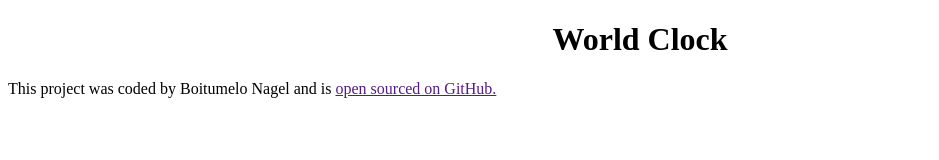
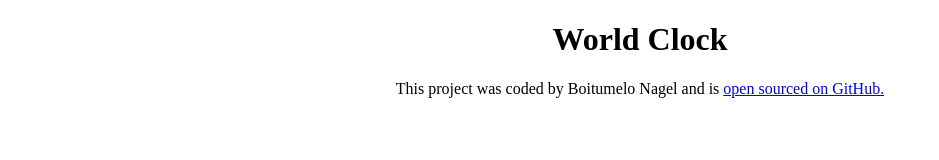
Before and after one commit to SegoMelo/World-Clock-, a plain HTML site: page index.html in a window 1280 px wide. Shown: the whole page, without its empty margins (0-939 px from the left). Drawn offline with Linux system fonts and the light colour scheme.

Commit message:
added the link to the GitHub repository

```diff
--- a/css/style.css
+++ b/css/style.css
@@ -1,3 +1,6 @@
 h1 {
    text-align: center;
 }
+footer {
+    text-align: center;
+}
--- a/index.html
+++ b/index.html
@@ -10,7 +10,7 @@
     <h1>World Clock</h1>
     <footer>
         This project was coded by Boitumelo Nagel and is
-         <a href="" target="_blank"> open sourced on GitHub.</a>
+         <a href="https://github.com/SegoMelo/World-Clock-" target="_blank"> open sourced on GitHub.</a>
     </footer>
     <script src="javascript/index.js"></script>
 </body>
```
